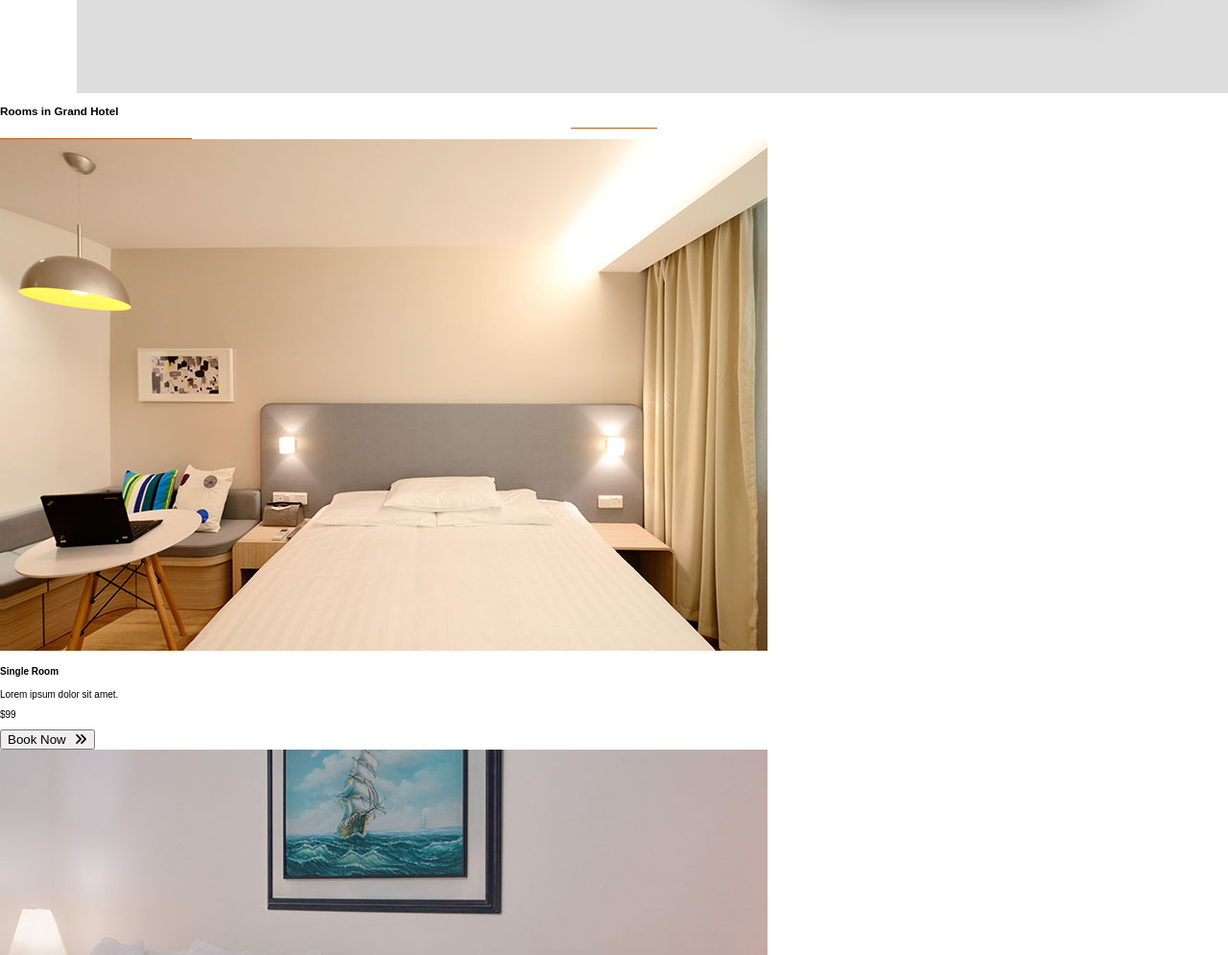
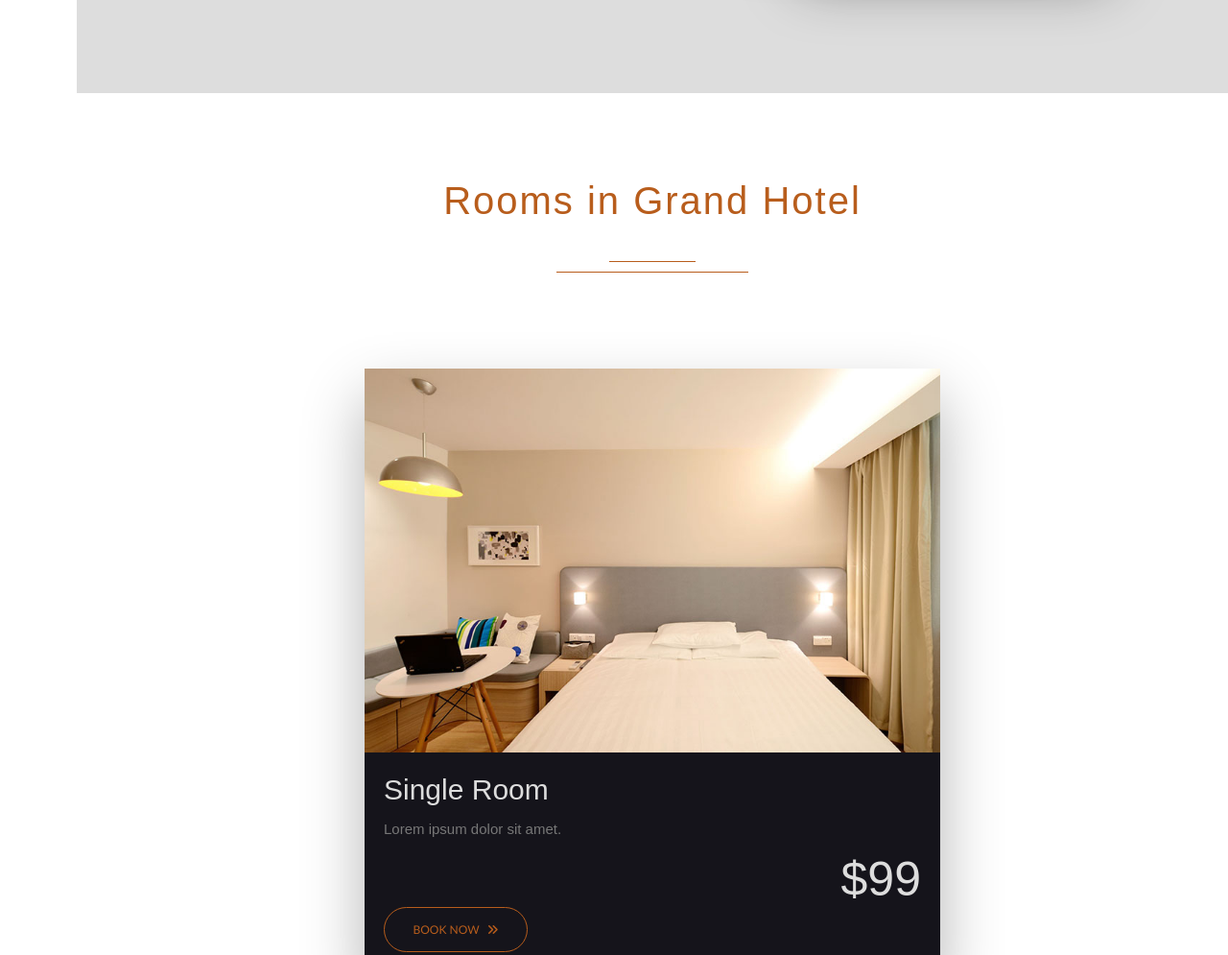
Before and after one commit to TaiwoOluwaseyi/Grand-Hotel, a plain HTML site: page index.html in a window 1280 px wide. Shown: the part 1297-2292 px from the top of the page at 96% size. Drawn offline with Linux system fonts and the light colour scheme.

Commit message:
another commit

```diff
--- a/style.css
+++ b/style.css
@@ -411,3 +411,113 @@ opacity: 0;
   transform: translate(-30%, -30%);
 }
 /* end of about us */
+
+/* common header */
+.common-header {
+  padding: 5rem;
+  text-align: center;
+  color: #b85d1c;
+}
+
+.common-heading {
+  font-size: 4rem;
+  font-weight: 300;
+  letter-spacing: 0.2rem;
+}
+
+.small-underline {
+  width: 9rem;
+  height: 0.1rem;
+  margin: 0 auto 1rem auto;
+  background-color: #b85d1c;
+}
+
+.big-underline {
+  width: 20rem;
+  height: 0.1rem;
+  margin: auto;
+  background-color: #b85d1c;
+}
+/* end of common header */
+/* rooms */
+.rooms {
+  margin-left: 8rem;
+}
+
+.rooms-card-wrapper{
+  display: flex;
+  flex-wrap: wrap;
+  justify-content: center;
+}
+
+.room-card-content {
+  color: #ddd;
+  padding: 2rem;
+}
+
+.room-card-heading {
+  margin: 0;
+  font-size: 3rem;
+  font-weight: 300;
+}
+
+.room-card-paragraph {
+  font-size: 1.5rem;
+  color: #777;
+}
+
+.room-price {
+  font-size: 5rem;
+  font-weight: 300;
+  text-align: right;
+  margin: 0;
+}
+
+.room-card-btn {
+  width: 15rem;
+  padding: 1.5rem 1rem;
+  font-family: 'Trebuchet MS', 'Lucida Sans Unicode', 'Lucida Grande', 'Lucida Sans', Arial, sans-serif;
+  font-size: 1.2rem;
+  text-transform: uppercase;
+  background-color: transparent;
+  border: 0.1rem solid #b85d1c;
+  border-radius: 10rem;
+  outline: none;
+  cursor: pointer;
+  color: #b85d1c;
+}
+
+.rooms-btn-wrapper {
+  text-align: center;
+}
+
+.rooms-btn {
+  width: 20rem;
+  padding: 1.5rem 1rem;
+  margin: 4rem 0;
+  background-color: transparent;
+  text-transform: uppercase;
+  color: #b85d1c;
+  border: 0.2rem solid #b85d1c;
+  outline: none;
+  cursor: pointer;
+  box-shadow: 0 1.5rem 6rem rgba(0, 0, 0, 0.2);
+  transition: all 0.2s;
+}
+
+.rooms-btn:hover {
+  color: #ddd;
+  background-color: #b85d1c;
+}
+
+.room-card {
+  width: 60rem;
+   margin: 5rem;
+   background-color: #15141b;
+   box-shadow: 0 3rem 6rem rgba(0, 0, 0, 0.3);
+}
+
+.room-image {
+  width: 100%;
+}
+/* End of rooms */
```
